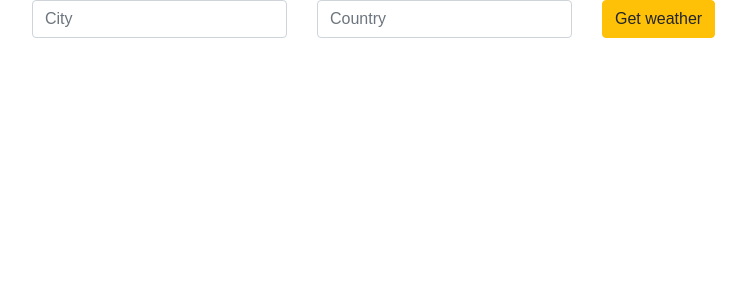
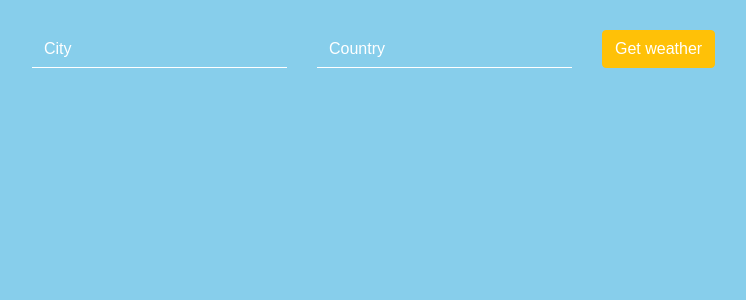
Before and after one commit to swati1707/weather-app, a React (Create React App) app: page / in a window 1280 px wide. Shown: the top 300 px of the page, without its empty margins (243-989 px from the left). Built offline with nearby package versions, Linux system fonts and the light colour scheme.

Commit message:
final commit

```diff
--- a/src/index.css
+++ b/src/index.css
@@ -2,4 +2,33 @@ body {
   margin: 0;
   padding: 0;
   font-family: sans-serif;
+  background-color: skyblue;
 }
+form{
+  margin-top:30px;
+}
+input[type="text"]{
+  margin-bottom:20px;
+  border:none;
+  border-bottom:1px solid white;
+  border-radius:0;
+  background-color: transparent;
+  color:#fff !important;
+}
+::-webkit-input-placeholder{
+  color:#fff !important;
+}
+button{
+  color:#fff !important;
+}
+input[type="text"]:focus{
+  background-color: transparent;
+  border:none;
+  color:#fff !important;
+  box-shadow: none;
+  border-bottom:1px solid #fff;
+}
+.cards{
+  text-align: center;
+  color:#fff;
+}
```
